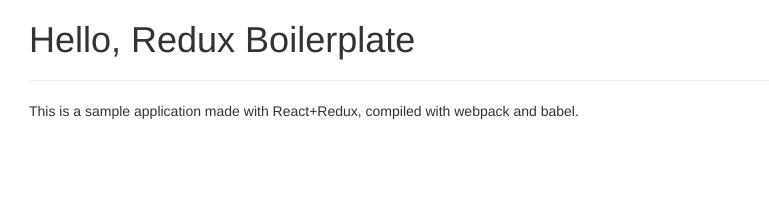
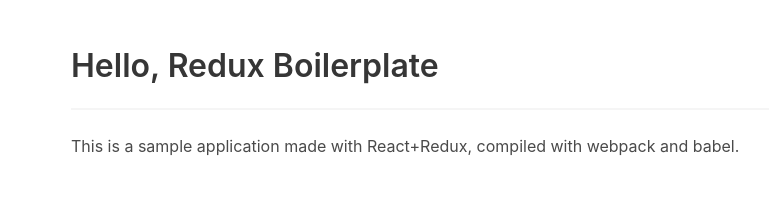
Before and after one commit to ebfjunior/redux-boilerplate, a React app: page / in a window 1280 px wide. Shown: the whole page, without its empty margins (41-810 px from the left). Built offline with nearby package versions, Linux system fonts and the light colour scheme.

Commit message:
Setup of Bulma

```diff
--- a/index.html
+++ b/index.html
@@ -2,11 +2,11 @@
 <html>
   <head>
     <meta name="viewport" content="width=device-width, initial-scale=1">
+    <link rel="stylesheet" href="https://cdnjs.cloudflare.com/ajax/libs/bulma/0.7.1/css/bulma.min.css">
     <link rel="stylesheet" href="dist/style.css">
-    <link rel="stylesheet" href="https://maxcdn.bootstrapcdn.com/bootstrap/3.3.7/css/bootstrap.min.css">
   </head>
   <body>
-    <div class="container"></div>
+    <div class="wrapper"></div>
   </body>
   <script src="dist/bundle.js"></script>
 </html>
--- a/src/components/app.js
+++ b/src/components/app.js
@@ -3,12 +3,14 @@
 export default class App extends Component {
   render() {
     return (
-      <div>
-        <h1>Hello, Redux Boilerplate</h1>
-        <hr/>
-        <p>
-          This is a sample application made with React+Redux, compiled with webpack and babel.
-        </p>
+      <div className="container">
+        <section className="section">
+          <h1 className="title">Hello, Redux Boilerplate</h1>
+          <hr/>
+          <p>
+            This is a sample application made with React+Redux, compiled with webpack and babel.
+          </p>
+        </section>
       </div>
     );
   }
--- a/src/index.js
+++ b/src/index.js
@@ -12,4 +12,4 @@
   <Provider store={createStoreWithMiddleware(reducers)}>
     <App />
   </Provider>
-  , document.querySelector('.container'));
+  , document.querySelector('.wrapper'));
--- /dev/null
+++ b/style/bulma.scss
@@ -0,0 +1,42 @@
+// 1. Import the initial variables
+@import "../node_modules/bulma/sass/utilities/initial-variables";
+@import "../node_modules/bulma/sass/utilities/functions";
+
+// 2. Set your own initial variables
+// Update blue
+$blue: #3ec9f3;
+$blue-invert: #fff;
+// Add pink and its invert
+$pink: #ffb3b3;
+$pink-invert: #fff;
+// Add a serif family
+$family-serif: "Merriweather", "Georgia", serif;
+
+// 3. Set the derived variables
+// Use the new pink as the primary color
+$primary: $blue;
+$primary-invert: $blue-invert;
+// Use the existing orange as the danger color
+$danger: $orange;
+// Use the new serif family
+// $family-primary: $family-serif;
+
+// 4. Setup your Custom Colors
+$linkedin: #0077b5;
+$linkedin-invert: findColorInvert($linkedin);
+$twitter: #55acee;
+$twitter-invert: findColorInvert($twitter);
+$github: #333;
+$github-invert: findColorInvert($github);
+
+// 5. Add new color variables to the color map.
+@import "../node_modules/bulma/sass/utilities/derived-variables";
+$addColors: (
+  "twitter":($twitter, $twitter-invert),
+  "linkedin": ($linkedin, $linkedin-invert),
+  "github": ($github, $github-invert)
+);
+$colors: map-merge($colors, $addColors);
+
+// 6. Import the rest of Bulma
+@import "../node_modules/bulma/bulma";
--- a/style/main.scss
+++ b/style/main.scss
@@ -0,0 +1 @@
+@import "bulma.scss";
```
